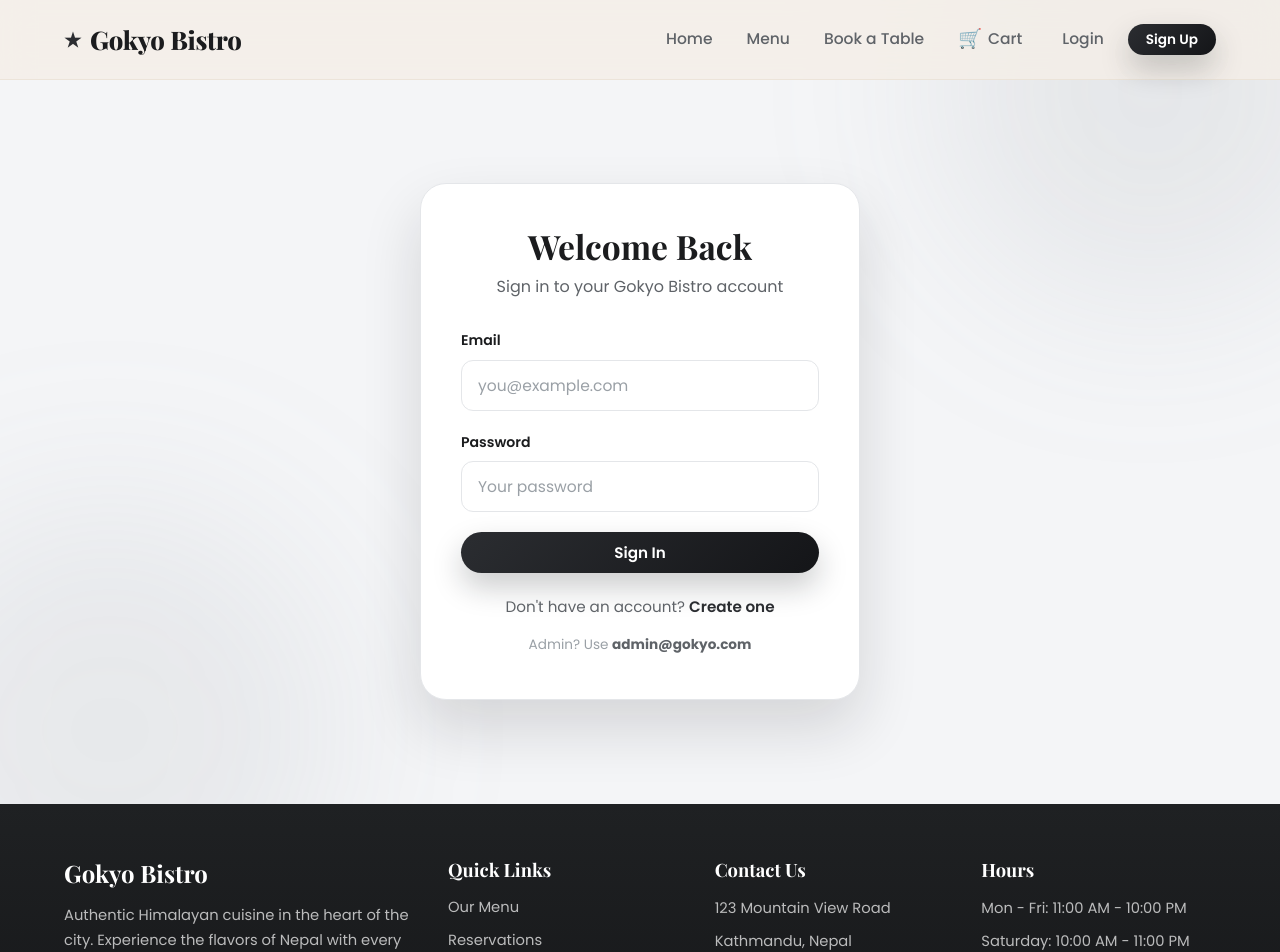
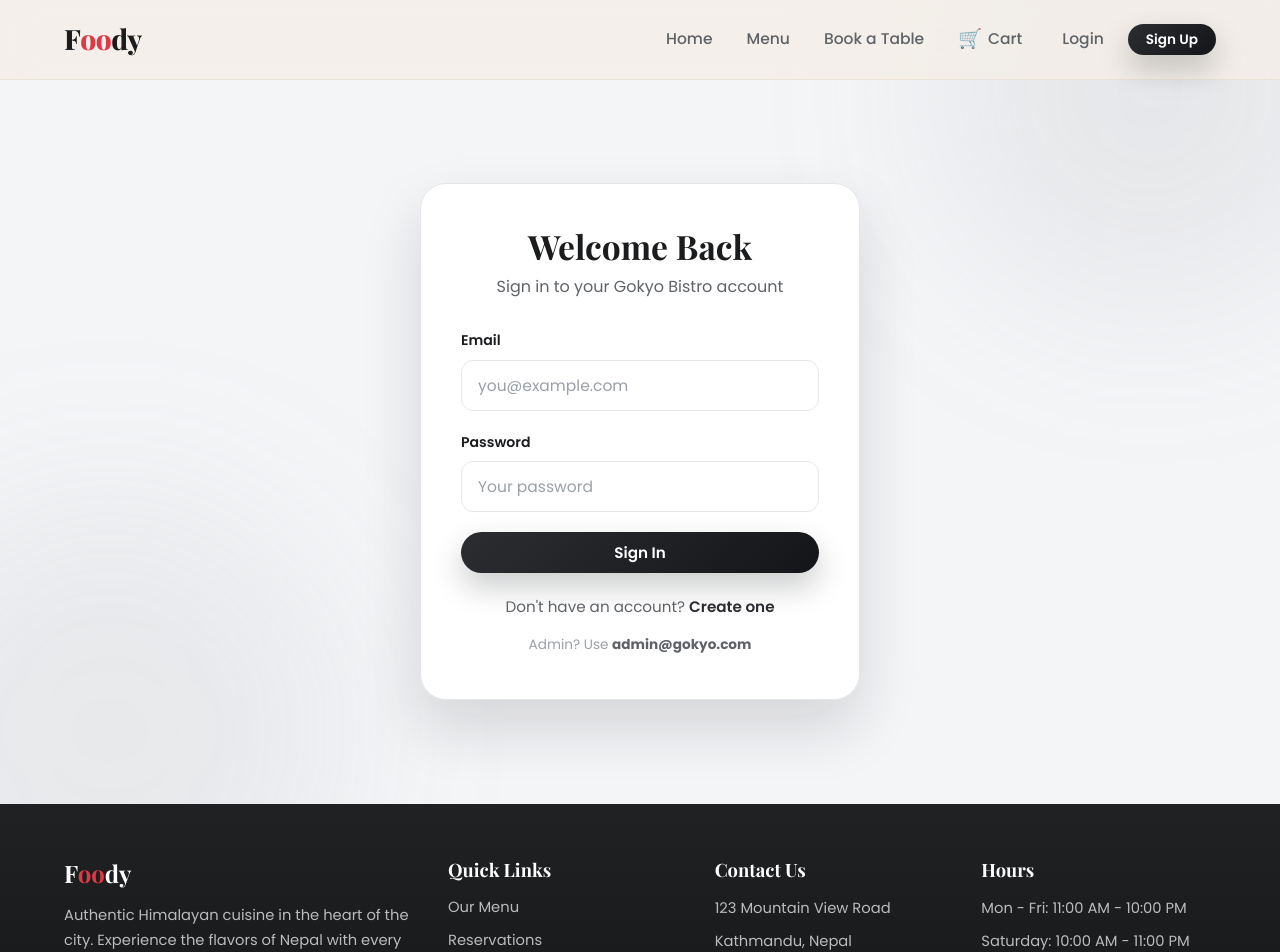
Before and after one commit to kobitgrg2418/Retro, a React (Vite) app in the folder packages/client/: page /login in a window 1280 px wide. Shown: the top 952 px of the page. Built offline with nearby package versions, Linux system fonts and the light colour scheme; a web font is replaced by a local one.

Commit message:
added logo

```diff
--- a/packages/client/src/components/Footer.tsx
+++ b/packages/client/src/components/Footer.tsx
@@ -5,7 +5,7 @@ export default function Footer() {
     <footer className="footer">
       <div className="footer-container">
         <div className="footer-section">
-          <h3 className="footer-heading">Gokyo Bistro</h3>
+          <h3 className="footer-heading">F<span className="brand-accent">oo</span>dy</h3>
           <p className="footer-text">
             Authentic Himalayan cuisine in the heart of the city.
             Experience the flavors of Nepal with every bite.
--- a/packages/client/src/components/Navbar.tsx
+++ b/packages/client/src/components/Navbar.tsx
@@ -21,8 +21,7 @@ export default function Navbar() {
     <nav className="navbar">
       <div className="navbar-container">
         <Link to="/" className="navbar-brand" onClick={close}>
-          <span className="brand-icon">&#9733;</span>
-          Gokyo Bistro
+          F<span className="brand-accent">oo</span>dy
         </Link>
 
         <button
--- a/packages/client/src/styles/global.css
+++ b/packages/client/src/styles/global.css
@@ -150,14 +150,15 @@ body::after { width: 460px; height: 460px; bottom: -160px; left: -120px; backgro
 .navbar-brand {
   display: inline-flex;
   align-items: center;
-  gap: 9px;
   font-family: var(--serif);
   font-weight: 800;
-  font-size: 1.6rem;
+  font-size: 1.75rem;
   color: var(--ink);
-  letter-spacing: -0.3px;
+  letter-spacing: -0.5px;
 }
 .brand-icon { color: var(--primary); font-size: 1.2rem; }
+/* "Foody" wordmark — signature red double-o */
+.brand-accent { color: #e23744; }
 
 .navbar-menu { display: flex; align-items: center; gap: 6px; }
 
```
